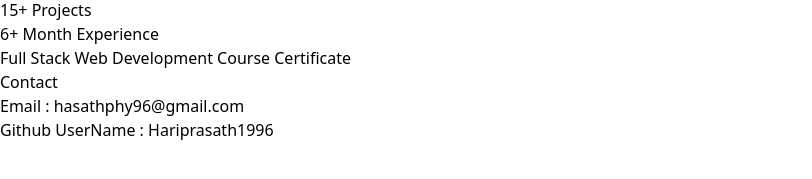
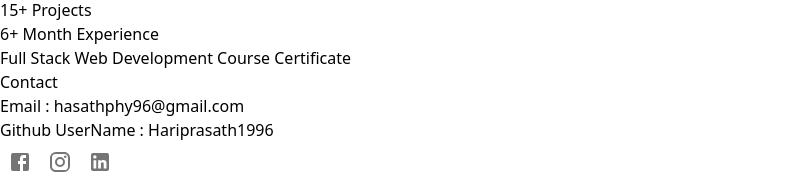
Before and after one commit to Hariprasath1996/portfolio-react-js, a React (Vite) app: page / in a window 1280 px wide. Shown: the part 2912-3091 px from the top of the page, without its empty margins (0-812 px from the left). Before the commit the page ends 3054 px from the top, so only its background shows below. Built offline with nearby package versions, Linux system fonts and the light colour scheme.

Commit message:
contact completed

```diff
--- a/src/components/Contact.jsx
+++ b/src/components/Contact.jsx
@@ -1,15 +1,34 @@
 import React from 'react'
 import { Element } from 'react-scroll'
+import { IconButton } from '@mui/material'
+import { Facebook, Instagram, LinkedIn } from '@mui/icons-material'
 const Contact = () => {
     return (
-        <Element className='Contact' id='contact'>
-            <div>
-                <h1>Contact</h1>
-                <div>
-                    <h2>Email : <span>hasathphy96@gmail.com</span></h2>
-                    <h2>Github UserName : <span>Hariprasath1996</span></h2>
+        <Element className='Contact bg-black flex justify-center ' id='contact'>
+            <div className=' w-96  bg-back text-white flex flex-col justify-center items-center border-2 border-white m-8 py-16 gap-4 '>
+                <h1 className='contact my-2 text-orange-600 text-5xl font-serif'>Contact</h1>
+                <div className='person-details my-4 font-serif'>
+                    <h2 className='p-4 text-xl ' >Email : <span className='text-orange-600'>hasathphy96@gmail.com</span></h2>
+                    <h2 className='p-4 text-xl '>Github UserName : <span className='text-orange-600'>Hariprasath1996</span></h2>
                 </div>
+                <div className='contact-icons text-white text-xl flex justify-evenly  '>
+                    <a href="">
+                    <IconButton>
+                        <Facebook className=' text-white ' />
+                    </IconButton>
+                    </a>
+                    <a href="">
+                    <IconButton>
+                        <Instagram className=' text-white ' />
+                    </IconButton>
+                    </a>
+                    <a href="">
+                    <IconButton>
+                        <LinkedIn className=' text-white ' />
+                    </IconButton>
+                    </a>
 
+                </div>
             </div>
         </Element>
     )
```
